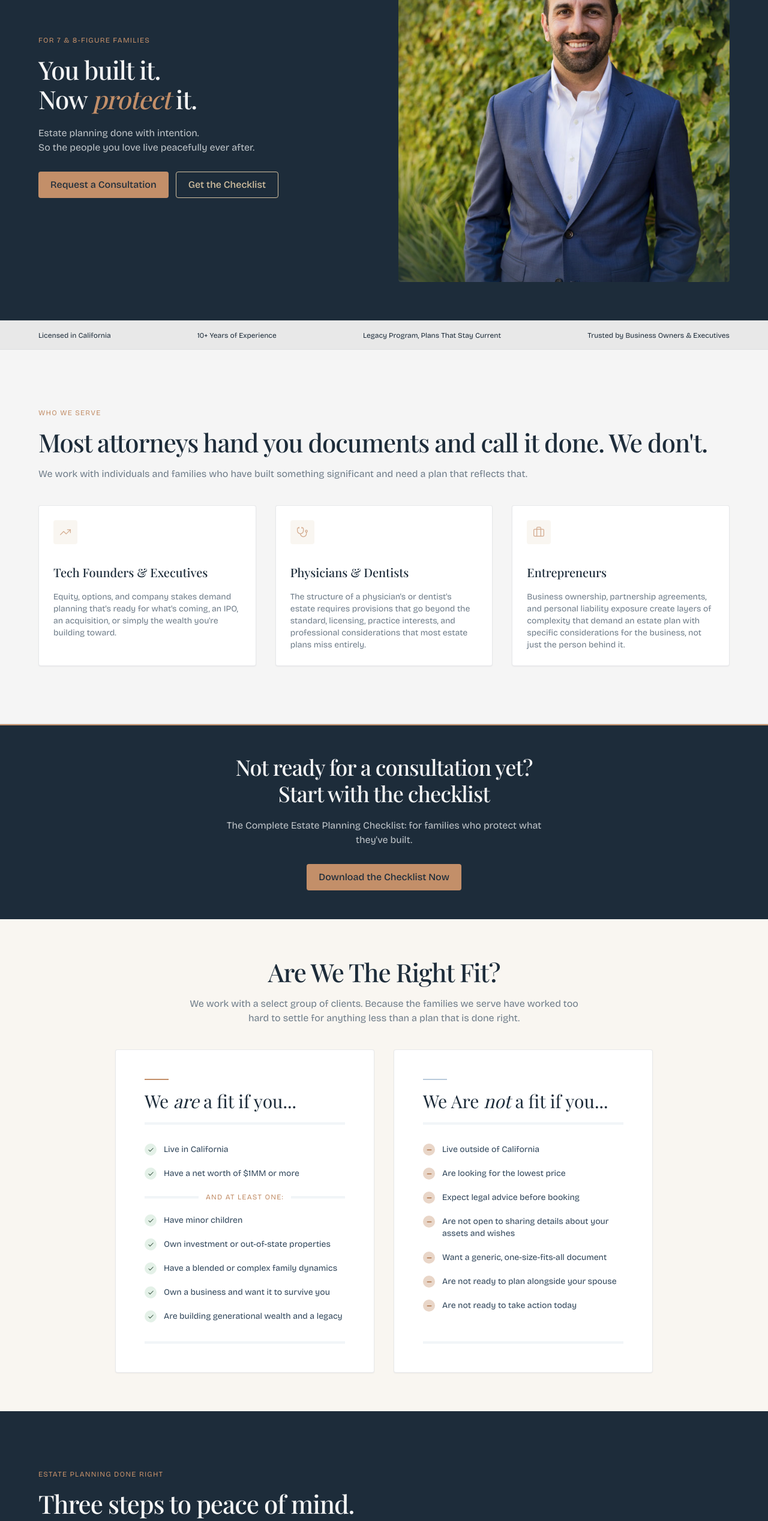
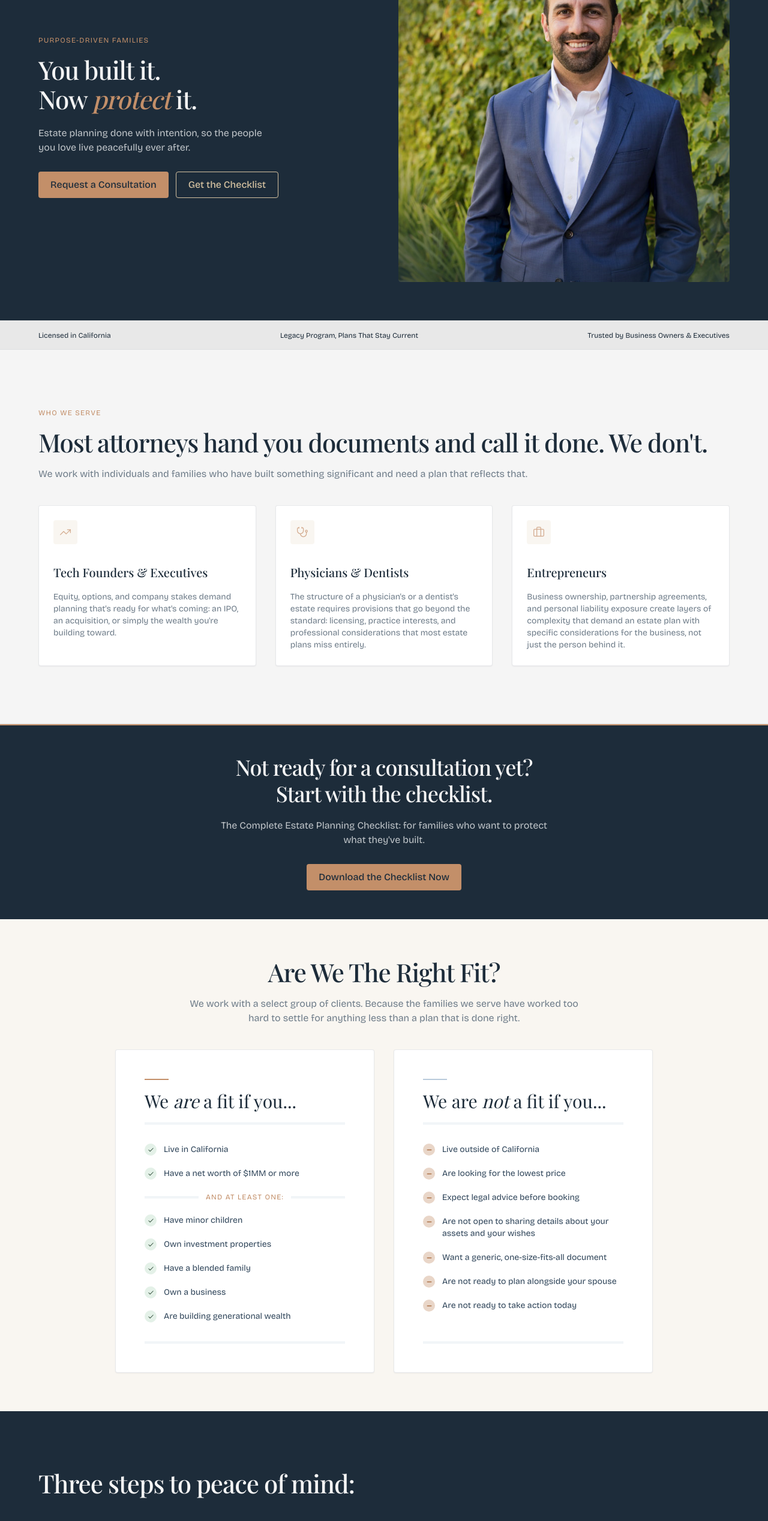
Before and after one commit to amirhoseinshahabnia/plan-with-bijan, a Next.js app: page / in a window 1280 px wide. Shown: the part 234-2769 px from the top of the page at 60% size. Built offline with nearby package versions, Linux system fonts and the light colour scheme.

Commit message:
updates based on Bijan last email

```diff
--- a/app/page.tsx
+++ b/app/page.tsx
@@ -16,8 +16,8 @@ export default function Home() {
       <Features />
       <WhoWeServe />
       <CTA
-        title="Not ready for a consultation yet? Start with the checklist"
-        subtitle="The Complete Estate Planning Checklist: for families who protect what they've built."
+        title="Not ready for a consultation yet? Start with the checklist."
+        subtitle="The Complete Estate Planning Checklist: for families who want to protect what they've built."
         cta="Download the Checklist Now"
         link="#book-strategy-session"
         padding="compact"
--- a/components/ui/about.tsx
+++ b/components/ui/about.tsx
@@ -1,10 +1,10 @@
 import Image from "next/image";
 import { Container } from "@/components/ui/container";
-import { Heading } from "@/components/ui/heading";
 import { Section } from "@/components/ui/section";
 import { Stack } from "@/components/ui/stack";
 import { Text } from "@/components/ui/text";
 import { borderClass } from "@/lib/borders";
+import { shadowClass } from "@/lib/shadows";
 import { EYEBROW_TEXT_CLASS } from "@/lib/typography";
 import { cn } from "@/lib/util";
 
@@ -14,30 +14,31 @@ export type AboutTimelineItem = {
   isCurrent?: boolean;
 };
 
-const DEFAULT_EYEBROW = "The Attorney";
+const DEFAULT_EYEBROW = "About The Attorney";
 const DEFAULT_HEADLINE = "Two careers. One throughline.";
 const DEFAULT_LEDE =
-  "Bijan Roboubi is a Partner at Kaiser Law Group in Long Beach, California. For over a decade, he managed nine-figure construction contracts at the Port of Los Angeles, experience that still shapes how he builds every estate plan: with precision, foresight, and no loose ends.";
+  "Bijan Roboubi is a Partner at Kaiser Law Group (KLG), a highly reputable estate planning law firm based in Long Beach, California, where they have helped protect over $1B worth of assets in over 2 decades. Prior to the practice of law, Bijan managed 9-figure construction contracts as a Civil Engineer at the Port of Los Angeles. When not practicing law, Bijan can be found practicing mindfulness, playing soccer, or enjoying an active lifestyle with his wife, Bani, hiking, sailing, or walking by the beach.";
 
 const DEFAULT_TIMELINE: AboutTimelineItem[] = [
   {
     role: "Education",
-    detail: "B.S. and M.S. in Civil Engineering — Cal Poly Pomona and USC",
+    detail:
+      "B.S. and M.S. in Civil Engineering — Cal Poly Pomona and USC<br/>JD – Loyola Law School",
   },
-  {
-    role: "10+ Years",
-    detail: "Port of Los Angeles — managed 9-figure construction contracts",
-  },
-  {
-    role: "While Working Full-Time",
-    detail: "J.D., Loyola Law School Evening Program",
-  },
-  {
-    role: "Today",
-    detail:
-      "Partner, Kaiser Law Group — 5 years serving estate planning families",
-    isCurrent: true,
-  },
+  // {
+  //   role: "10+ Years",
+  //   detail: "Port of Los Angeles — managed 9-figure construction contracts",
+  // },
+  // {
+  //   role: "While Working Full-Time",
+  //   detail: "J.D., Loyola Law School Evening Program",
+  // },
+  // {
+  //   role: "Today",
+  //   detail:
+  //     "Partner, Kaiser Law Group — 5 years serving estate planning families",
+  //   isCurrent: true,
+  // },
 ];
 
 const DEFAULT_CLOSING =
@@ -45,6 +46,61 @@ const DEFAULT_CLOSING =
 
 const PORTRAIT_NAME = "Bijan Roboubi";
 const PORTRAIT_TITLE = "Partner, Kaiser Law Group";
+
+type AboutPortraitProps = {
+  name: string;
+  title: string;
+};
+
+function AboutPortrait({ name, title }: AboutPortraitProps) {
+  return (
+    <Stack spacing={4}>
+      <div className="relative w-full">
+        <div
+          className="absolute bottom-full left-0 mb-4 h-0.5 w-10 bg-copper-500"
+          aria-hidden="true"
+        />
+        <div
+          className={cn(
+            "relative aspect-4/5 w-full overflow-hidden rounded-sm",
+            borderClass("soft", "all"),
+            shadowClass("subtle"),
+          )}
+        >
+          <Image
+            src="/bijan-web.jpg"
+            alt={`${name}, ${title}`}
+            fill
+            className="object-cover object-top"
+            sizes="(min-width: 56.25rem) 40vw, 100vw"
+          />
+        </div>
+      </div>
+      <div
+        className={cn(
+          "flex flex-col gap-1 sm:flex-row sm:items-baseline sm:justify-between sm:gap-4",
+          borderClass("soft", "t"),
+          "pt-4",
+        )}
+      >
+        <Text
+          as="p"
+          variant="caption"
+          className="font-medium uppercase tracking-wider text-navy-900"
+        >
+          {name}
+        </Text>
+        <Text
+          as="p"
+          variant="caption"
+          className="uppercase tracking-wider text-gray-600 sm:text-right"
+        >
+          {title}
+        </Text>
+      </div>
+    </Stack>
+  );
+}
 
 type AboutTimelineProps = {
   items: readonly AboutTimelineItem[];
@@ -75,9 +131,12 @@ function AboutTimeline({ items }: AboutTimelineProps) {
               >
                 {item.role}
               </Text>
-              <Text as="p" variant="body-md" className="text-navy-900">
-                {item.detail}
-              </Text>
+              <Text
+                as="p"
+                variant="body-md"
+                className="text-navy-900"
+                dangerouslySetInnerHTML={{ __html: item.detail }}
+              />
             </Stack>
           </div>
         ))}
@@ -118,55 +177,20 @@ export function About({
     >
       <Container>
         <div className="grid grid-cols-1 items-start gap-10 wide:grid-cols-[0.85fr_1.15fr] wide:gap-16">
-          <div className="relative">
-            <div
-              className="absolute -top-4 -left-4 right-4 bottom-4 border border-copper-500"
-              aria-hidden="true"
-            />
-            <div className="relative aspect-[4/5] overflow-hidden">
-              <Image
-                src="/bijan-web.jpg"
-                alt={`${portraitName}, ${portraitTitle}`}
-                fill
-                className="object-cover object-top contrast-[1.02] grayscale-[15%]"
-                sizes="(min-width: 56.25rem) 40vw, 100vw"
-              />
-            </div>
-            <div
-              className={cn(
-                "mt-5 flex flex-col gap-1 pt-3.5 sm:flex-row sm:justify-between sm:gap-4",
-                borderClass("soft", "t"),
-              )}
-            >
-              <Text
-                as="p"
-                variant="caption"
-                className="uppercase tracking-wider text-gray-600"
-              >
-                {portraitName}
-              </Text>
-              <Text
-                as="p"
-                variant="caption"
-                className="uppercase tracking-wider text-gray-600 sm:text-right"
-              >
-                {portraitTitle}
-              </Text>
-            </div>
-          </div>
+          <AboutPortrait name={portraitName} title={portraitTitle} />
 
           <Stack spacing={8}>
             <Stack spacing={4}>
               <Text variant="caption" className={EYEBROW_TEXT_CLASS}>
                 {eyebrow}
               </Text>
-              <Heading
+              {/* <Heading
                 as="h2"
                 variant="heading-xl"
                 className="max-w-[12ch] font-serif text-ds-heading-xl font-normal italic text-navy-900 wide:text-ds-heading-2xl"
               >
                 {headline}
-              </Heading>
+              </Heading> */}
               <Text variant="body-md" className="max-w-prose text-gray-600">
                 {lede}
               </Text>
@@ -174,7 +198,7 @@ export function About({
 
             <AboutTimeline items={timeline} />
 
-            <Text
+            {/* <Text
               as="p"
               variant="body-md"
               className={cn(
@@ -184,7 +208,7 @@ export function About({
               )}
             >
               &ldquo;{closing}&rdquo;
-            </Text>
+            </Text> */}
           </Stack>
         </div>
       </Container>
--- a/components/ui/estate-planning-done-right.tsx
+++ b/components/ui/estate-planning-done-right.tsx
@@ -3,7 +3,6 @@ import { Heading } from "@/components/ui/heading";
 import { Section } from "@/components/ui/section";
 import { Stack } from "@/components/ui/stack";
 import { Text } from "@/components/ui/text";
-import { borderClass } from "@/lib/borders";
 import { headingVariantClass, EYEBROW_TEXT_CLASS } from "@/lib/typography";
 import { cn } from "@/lib/util";
 
@@ -14,21 +13,21 @@ export type ProcessCardItem = {
 };
 
 const DEFAULT_EYEBROW = "Estate Planning Done Right";
-const DEFAULT_TITLE = "Three steps to peace of mind.";
+const DEFAULT_TITLE = "Three steps to peace of mind:";
 const DEFAULT_SUBTITLE = "Simple, intentional, and built around you.";
 
 const DEFAULT_CARDS: ProcessCardItem[] = [
   {
     step: "01",
+    title: "Custom Legal Documents",
+    description:
+      "Every client is different. Your trust, will, powers of attorney, and healthcare directives should reflect your specific situation, not a template pulled from a drawer.",
+  },
+  {
+    step: "02",
     title: "Asset Alignment",
     description:
       "Even a perfectly drafted trust is meaningless if your assets aren't titled correctly. Asset alignment ensures everything you own is structured to flow through your plan the way it's intended.",
-  },
-  {
-    step: "02",
-    title: "Custom Legal Documents",
-    description:
-      "Every client is different. Your trust, will, powers of attorney, and healthcare directives should reflect your specific situation, not a template pulled from a drawer.",
   },
   {
     step: "03",
@@ -91,9 +90,9 @@ export function EstatePlanningDoneRight({
       <Container>
         <Stack spacing={10}>
           <Stack spacing={4}>
-            <Text variant="caption" className={EYEBROW_TEXT_CLASS}>
+            {/* <Text variant="caption" className={EYEBROW_TEXT_CLASS}>
               {eyebrow}
-            </Text>
+            </Text> */}
             <Heading
               as="h2"
               variant="heading-xl"
@@ -101,9 +100,9 @@ export function EstatePlanningDoneRight({
             >
               {title}
             </Heading>
-            <Text variant="body-md" className="max-w-2xl text-gray-300">
+            {/* <Text variant="body-md" className="max-w-2xl text-gray-300">
               {subtitle}
-            </Text>
+            </Text> */}
           </Stack>
 
           <div className="grid grid-cols-1 gap-6 wide:grid-cols-3 wide:gap-8">
--- a/components/ui/features.tsx
+++ b/components/ui/features.tsx
@@ -11,7 +11,6 @@ export type FeatureItem = {
 
 const DEFAULT_FEATURES: FeatureItem[] = [
   { label: "Licensed in California" },
-  { label: "10+ Years of Experience", marquee: "10+ Years Experience" },
   {
     label: "Legacy Program, Plans That Stay Current",
     marquee: "Legacy Program",
--- a/components/ui/hero.tsx
+++ b/components/ui/hero.tsx
@@ -16,7 +16,7 @@ export function Hero() {
             <Stack spacing={5}>
               <Stack spacing={4}>
                 <Text variant="caption" className={EYEBROW_TEXT_CLASS}>
-                  For 7 & 8-Figure Families
+                  Purpose-Driven Families
                 </Text>
                 <Heading as="h1" variant="heading-2xl" className="text-gray-50">
                   You built it.
@@ -27,10 +27,12 @@ export function Hero() {
                   it.
                 </Heading>
               </Stack>
-              <Text variant="body-md" className="max-w-lg text-gray-300">
-                Estate planning done with intention.
-                <br />
-                So the people you love live peacefully ever after.
+              <Text
+                variant="body-md"
+                className="max-w-lg text-gray-300 wide:max-w-sm"
+              >
+                Estate planning done with intention, so the people you love live
+                peacefully ever after.
               </Text>
             </Stack>
             <div className="flex flex-wrap gap-3">
--- a/components/ui/our-approach.tsx
+++ b/components/ui/our-approach.tsx
@@ -20,7 +20,7 @@ const DEFAULT_SUBTITLE =
   "A clear process, from first conversation to ongoing relationship.";
 
 const TIMELINE_OFFSET = "1.25rem";
-const SCROLL_TRIGGER_RATIO = 0.42;
+const SCROLL_TRIGGER_RATIO = 0.64;
 
 const DEFAULT_STEPS: ApproachStepItem[] = [
   {
@@ -36,7 +36,7 @@ const DEFAULT_STEPS: ApproachStepItem[] = [
   {
     title: "Customized Plan",
     description:
-      "Your trust document, powers of attorney, healthcare directives, and ancillary instruments are custom drafted and signed.",
+      "Your trust document, powers of attorney, healthcare directives, and ancillaries are custom-drafted and signed.",
   },
   {
     title: "Asset Alignment",
@@ -46,7 +46,7 @@ const DEFAULT_STEPS: ApproachStepItem[] = [
   {
     title: "Ongoing Relationship & Advance Planning",
     description:
-      "Your plan stays up to date as your life, your assets, and the laws change, and we work on any charitable giving or tax planning, as appropriate.",
+      "Your plan stays up to date as your life, your assets, and the laws change, and we work on any charitable giving or tax planning, as needed.",
   },
 ];
 
--- a/components/ui/right-fit.tsx
+++ b/components/ui/right-fit.tsx
@@ -108,24 +108,24 @@ const DEFAULT_FIT: RightFitColumn = {
   items: ["Live in California", "Have a net worth of $1MM or more"],
   atLeastOneItems: [
     "Have minor children",
-    "Own investment or out-of-state properties",
-    "Have a blended or complex family dynamics",
-    "Own a business and want it to survive you",
-    "Are building generational wealth and a legacy",
+    "Own investment properties",
+    "Have a blended family",
+    "Own a business",
+    "Are building generational wealth",
   ],
 };
 
 const DEFAULT_NOT_FIT: RightFitColumn = {
   title: (
     <>
-      We Are <span className="italic">not</span> a fit if you...
+      We are <span className="italic">not</span> a fit if you...
     </>
   ),
   items: [
     "Live outside of California",
     "Are looking for the lowest price",
     "Expect legal advice before booking",
-    "Are not open to sharing details about your assets and wishes",
+    "Are not open to sharing details about your assets and your wishes",
     "Want a generic, one-size-fits-all document",
     "Are not ready to plan alongside your spouse",
     "Are not ready to take action today",
--- a/components/ui/testimonials.tsx
+++ b/components/ui/testimonials.tsx
@@ -10,7 +10,7 @@ import { cn } from "@/lib/util";
 
 const DEFAULT_TITLE = "Trusted by professionals who plan ahead.";
 const DEFAULT_SUBTITLE =
-  "Real experiences from clients who chose clarity over complexity.";
+  "Real experiences from past clients who have chosen clarity over inaction.";
 
 export function TestimonialCard({ name, review, profession }: Review) {
   return (
--- a/components/ui/who-we-serve.tsx
+++ b/components/ui/who-we-serve.tsx
@@ -29,13 +29,13 @@ const DEFAULT_CARDS: ServeCardItem[] = [
     icon: "tech",
     title: "Tech Founders & Executives",
     description:
-      "Equity, options, and company stakes demand planning that's ready for what's coming, an IPO, an acquisition, or simply the wealth you're building toward.",
+      "Equity, options, and company stakes demand planning that's ready for what's coming: an IPO, an acquisition, or simply the wealth you're building toward.",
   },
   {
     icon: "medical",
     title: "Physicians & Dentists",
     description:
-      "The structure of a physician's or dentist's estate requires provisions that go beyond the standard, licensing, practice interests, and professional considerations that most estate plans miss entirely.",
+      "The structure of a physician's or a dentist's estate requires provisions that go beyond the standard: licensing, practice interests, and professional considerations that most estate plans miss entirely.",
   },
   {
     icon: "founder",
```
